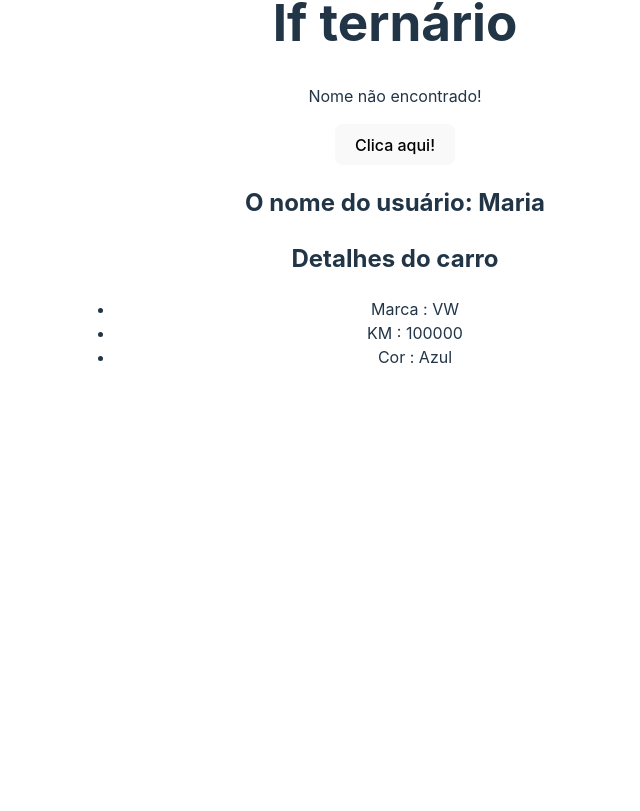
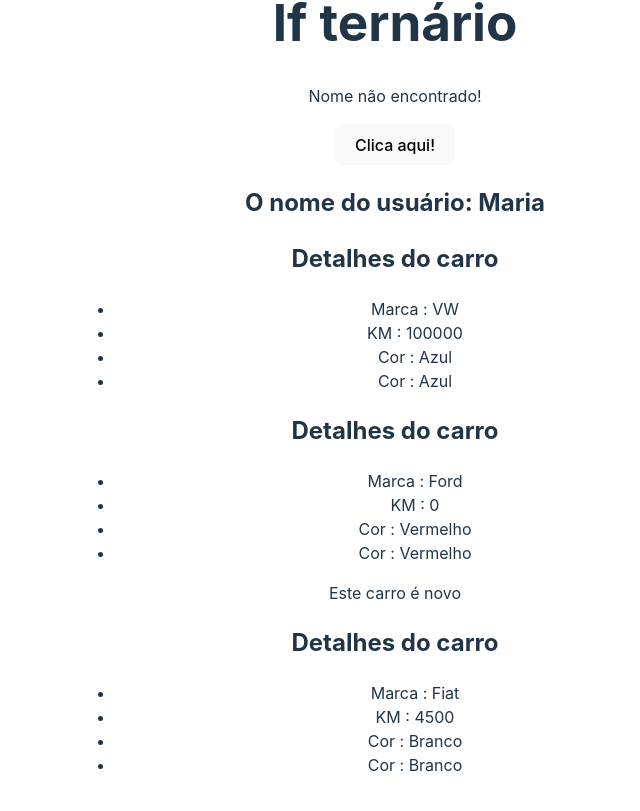
Before and after one commit to LuisFelipeSalvarani/curso_react, a React (Vite) app in the folder avancando/avancando/: page / in a window 1280 px wide. Shown: the part 1640-2451 px from the top of the page, without its empty margins (245-885 px from the left). Before the commit the page ends 2057 px from the top, so only its background shows below. Built offline with nearby package versions, Linux system fonts and the light colour scheme.

Commit message:
Reaproveitamento

```diff
--- a/avancando/avancando/src/App.jsx
+++ b/avancando/avancando/src/App.jsx
@@ -32,7 +32,10 @@
       {/* props */}
       <ShowUserName name={useName}/>
       {/* destructuring */}
-      <CarDetails brand="VW" km={100000} color="Azul"/>
+      <CarDetails brand="VW" km={100000} color="Azul" newCar={false}/>
+      {/* reaproveitamento */}
+      <CarDetails brand="Ford" km={0} color="Vermelho" newCar={true}/>
+      <CarDetails brand="Fiat" km={4500} color="Branco" newCar={false}/>
     </>
   )
 }
--- a/avancando/avancando/src/components/CarDetails.jsx
+++ b/avancando/avancando/src/components/CarDetails.jsx
@@ -1,6 +1,4 @@
-import React from 'react'
-
-const CarDetails = ({brand, km, color}) => {
+const CarDetails = ({brand, km, color, newCar}) => {
   return (
     <>
         <h2>Detalhes do carro</h2>
@@ -8,7 +6,9 @@
             <li>Marca : {brand}</li>
             <li>KM : {km}</li>
             <li>Cor : {color}</li>
+            <li>Cor : {color}</li>
         </ul>
+        {newCar && <p>Este carro é novo</p>}
     </>
   )
 }
```
